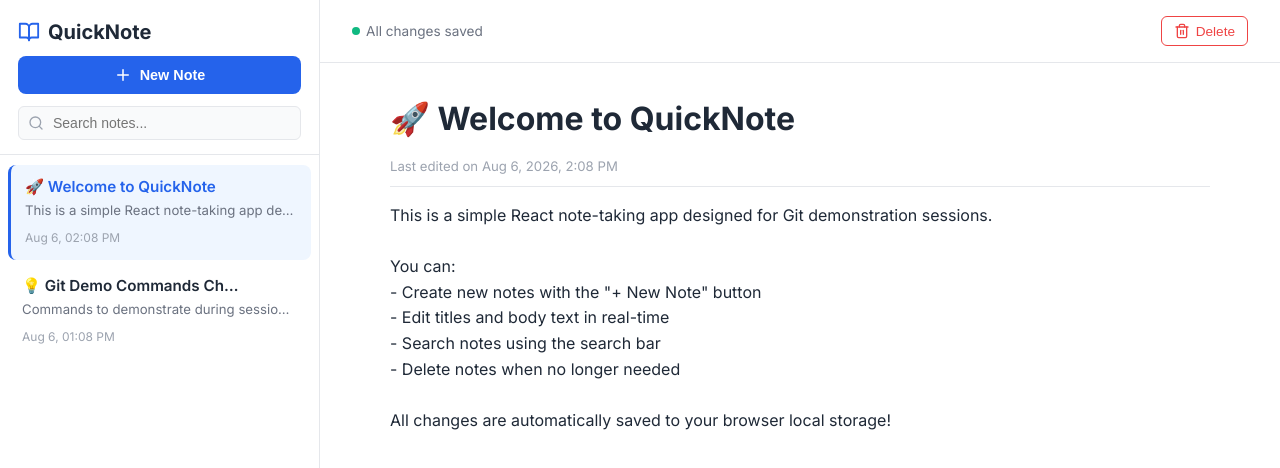
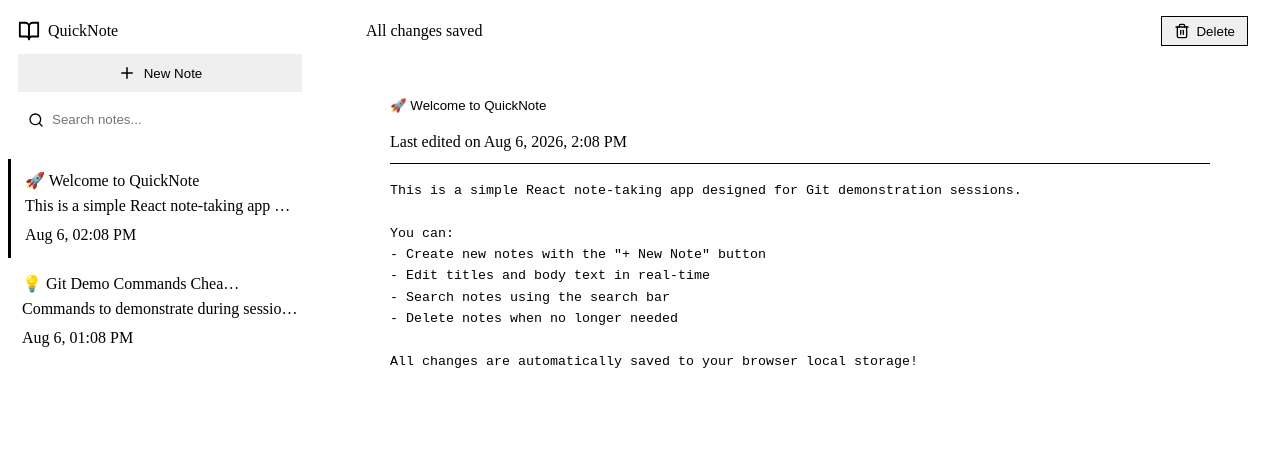
Before and after one commit to PatelTushar-2026/Notes-App, a React (Vite) app: page / in a window 1280 px wide. Shown: the top 468 px of the page. Built offline with nearby package versions, Linux system fonts and the light colour scheme.

Commit message:
index.css again changed

```diff
--- a/src/index.css
+++ b/src/index.css
@@ -1,35 +1,8 @@
 /* ==========================================================================
-   Global Theme & CSS Reset
+   Global Reset (layout only — colors/styles removed)
    ========================================================================== */
 
 :root {
-  /* Color Palette - Notion / OneNote modern minimalist theme */
-  --bg-app: #f7f8fa;
-  --bg-sidebar: #ffffff;
-  --bg-editor: #ffffff;
-  --bg-hover: #f0f2f5;
-  --bg-active: #e4e8ee;
-
-  --text-main: #1f2937;
-  --text-secondary: #6b7280;
-  --text-muted: #9ca3af;
-
-  --accent-color: #2563eb;
-  --accent-light: #eff6ff;
-  --danger-color: #ef4444;
-  --danger-hover: #dc2626;
-  --danger-light: #fef2f2;
-
-  --border-color: #e5e7eb;
-  --border-focus: #3b82f6;
-
-  /* Typography */
-  --font-family: 'Inter', -apple-system, BlinkMacSystemFont, "Segoe UI", Roboto, sans-serif;
-
-  /* Shadows */
-  --shadow-sm: 0 1px 2px 0 rgba(0, 0, 0, 0.05);
-  --shadow-md: 0 4px 6px -1px rgba(0, 0, 0, 0.1), 0 2px 4px -1px rgba(0, 0, 0, 0.06);
-
   /* Layout */
   --sidebar-width: 320px;
 }
@@ -41,12 +14,8 @@
 }
 
 body {
-  font-family: var(--font-family);
-  background-color: var(--bg-app);
-  color: var(--text-main);
   height: 100vh;
   overflow: hidden;
-  -webkit-font-smoothing: antialiased;
 }
 
 #root {
@@ -63,7 +32,6 @@ body {
   display: flex;
   width: 100%;
   height: 100vh;
-  background-color: var(--bg-app);
   overflow: hidden;
 }
 
@@ -75,8 +43,6 @@ body {
   width: var(--sidebar-width);
   min-width: 280px;
   height: 100%;
-  background-color: var(--bg-sidebar);
-  border-right: 1px solid var(--border-color);
   display: flex;
   flex-direction: column;
   flex-shrink: 0;
@@ -87,20 +53,12 @@ body {
   display: flex;
   flex-direction: column;
   gap: 12px;
-  border-bottom: 1px solid var(--border-color);
 }
 
 .sidebar-title {
   display: flex;
   align-items: center;
   gap: 8px;
-  font-size: 1.25rem;
-  font-weight: 700;
-  color: var(--text-main);
-}
-
-.sidebar-title svg {
-  color: var(--accent-color);
 }
 
 .new-note-btn {
@@ -108,20 +66,10 @@ body {
   align-items: center;
   justify-content: center;
   gap: 8px;
-  background-color: var(--accent-color);
-  color: #ffffff;
   border: none;
-  border-radius: 8px;
   padding: 10px 16px;
-  font-size: 0.9rem;
-  font-weight: 600;
   cursor: pointer;
-  transition: background-color 0.2s ease, transform 0.1s ease;
   width: 100%;
-}
-
-.new-note-btn:hover {
-  background-color: #1d4ed8;
 }
 
 .new-note-btn:active {
@@ -138,24 +86,13 @@ body {
   left: 10px;
   top: 50%;
   transform: translateY(-50%);
-  color: var(--text-muted);
 }
 
 .search-input {
   width: 100%;
   padding: 8px 12px 8px 34px;
-  border: 1px solid var(--border-color);
-  border-radius: 6px;
-  font-size: 0.875rem;
-  background-color: #f9fafb;
-  color: var(--text-main);
+  border: none;
   outline: none;
-  transition: border-color 0.2s, background-color 0.2s;
-}
-
-.search-input:focus {
-  border-color: var(--border-focus);
-  background-color: #ffffff;
 }
 
 /* ==========================================================================
@@ -173,22 +110,15 @@ body {
 
 .note-card {
   padding: 12px 14px;
-  border-radius: 8px;
   cursor: pointer;
-  transition: background-color 0.15s ease;
   display: flex;
   flex-direction: column;
   gap: 6px;
   position: relative;
 }
 
-.note-card:hover {
-  background-color: var(--bg-hover);
-}
-
 .note-card.active {
-  background-color: var(--accent-light);
-  border-left: 3px solid var(--accent-color);
+  border-left: 3px solid;
 }
 
 .note-card-header {
@@ -198,22 +128,13 @@ body {
 }
 
 .note-card-title {
-  font-size: 0.95rem;
-  font-weight: 600;
-  color: var(--text-main);
   white-space: nowrap;
   overflow: hidden;
   text-overflow: ellipsis;
   max-width: 80%;
 }
 
-.note-card.active .note-card-title {
-  color: var(--accent-color);
-}
-
 .note-card-snippet {
-  font-size: 0.825rem;
-  color: var(--text-secondary);
   white-space: nowrap;
   overflow: hidden;
   text-overflow: ellipsis;
@@ -227,29 +148,15 @@ body {
   margin-top: 2px;
 }
 
-.note-card-date {
-  font-size: 0.75rem;
-  color: var(--text-muted);
-}
-
 .delete-card-btn {
-  background: transparent;
   border: none;
-  color: var(--text-muted);
   cursor: pointer;
   opacity: 0;
-  transition: opacity 0.2s ease, color 0.2s ease;
   padding: 2px;
-  border-radius: 4px;
 }
 
 .note-card:hover .delete-card-btn {
   opacity: 1;
-}
-
-.delete-card-btn:hover {
-  color: var(--danger-color);
-  background-color: var(--danger-light);
 }
 
 /* ==========================================================================
@@ -259,7 +166,6 @@ body {
 .editor-container {
   flex: 1;
   height: 100%;
-  background-color: var(--bg-editor);
   display: flex;
   flex-direction: column;
   overflow: hidden;
@@ -267,56 +173,30 @@ body {
 
 .editor-toolbar {
   padding: 16px 32px;
-  border-bottom: 1px solid var(--border-color);
   display: flex;
   justify-content: space-between;
   align-items: center;
-  background-color: #ffffff;
 }
 
 .save-status {
   display: flex;
   align-items: center;
   gap: 6px;
-  font-size: 0.85rem;
-  color: var(--text-secondary);
 }
 
 .save-status-dot {
   width: 8px;
   height: 8px;
   border-radius: 50%;
-  background-color: #10b981; /* Green */
-}
-
-.save-status-dot.saving {
-  background-color: #f59e0b; /* Yellow/Orange */
-  animation: pulse 1s infinite alternate;
-}
-
-@keyframes pulse {
-  from { opacity: 0.4; }
-  to { opacity: 1; }
 }
 
 .delete-note-btn {
   display: flex;
   align-items: center;
   gap: 6px;
-  background-color: transparent;
-  color: var(--danger-color);
-  border: 1px solid var(--danger-color);
-  border-radius: 6px;
+  border: 1px solid;
   padding: 6px 12px;
-  font-size: 0.85rem;
-  font-weight: 500;
   cursor: pointer;
-  transition: background-color 0.2s, color 0.2s;
-}
-
-.delete-note-btn:hover {
-  background-color: var(--danger-color);
-  color: #ffffff;
 }
 
 .editor-content {
@@ -332,10 +212,6 @@ body {
 }
 
 .editor-title-input {
-  font-family: var(--font-family);
-  font-size: 2rem;
-  font-weight: 700;
-  color: var(--text-main);
   border: none;
   outline: none;
   width: 100%;
@@ -343,22 +219,13 @@ body {
   padding: 4px 0;
 }
 
-.editor-title-input::placeholder {
-  color: var(--text-muted);
-}
-
 .editor-meta {
-  font-size: 0.825rem;
-  color: var(--text-muted);
   padding-bottom: 12px;
-  border-bottom: 1px solid var(--border-color);
+  border-bottom: 1px solid;
 }
 
 .editor-body-textarea {
-  font-family: var(--font-family);
-  font-size: 1rem;
   line-height: 1.6;
-  color: var(--text-main);
   border: none;
   outline: none;
   resize: none;
@@ -366,10 +233,6 @@ body {
   width: 100%;
   background: transparent;
   min-height: 350px;
-}
-
-.editor-body-textarea::placeholder {
-  color: var(--text-muted);
 }
 
 /* ==========================================================================
@@ -384,14 +247,11 @@ body {
   justify-content: center;
   padding: 40px;
   text-align: center;
-  color: var(--text-secondary);
 }
 
 .empty-state-icon {
   width: 64px;
   height: 64px;
-  background-color: var(--accent-light);
-  color: var(--accent-color);
   border-radius: 50%;
   display: flex;
   align-items: center;
@@ -400,39 +260,21 @@ body {
 }
 
 .empty-state-title {
-  font-size: 1.25rem;
-  font-weight: 600;
-  color: var(--text-main);
   margin-bottom: 8px;
 }
 
 .empty-state-subtitle {
-  font-size: 0.9rem;
-  color: var(--text-secondary);
   max-width: 320px;
   margin-bottom: 20px;
 }
 
 /* ==========================================================================
-   Custom Scrollbar
+   Scrollbar (structure only)
    ========================================================================== */
 
 ::-webkit-scrollbar {
   width: 6px;
   height: 6px;
-}
-
-::-webkit-scrollbar-track {
-  background: transparent;
-}
-
-::-webkit-scrollbar-thumb {
-  background: #d1d5db;
-  border-radius: 3px;
-}
-
-::-webkit-scrollbar-thumb:hover {
-  background: #9ca3af;
 }
 
 /* Responsive adjustments for demo screen sizes */
```
